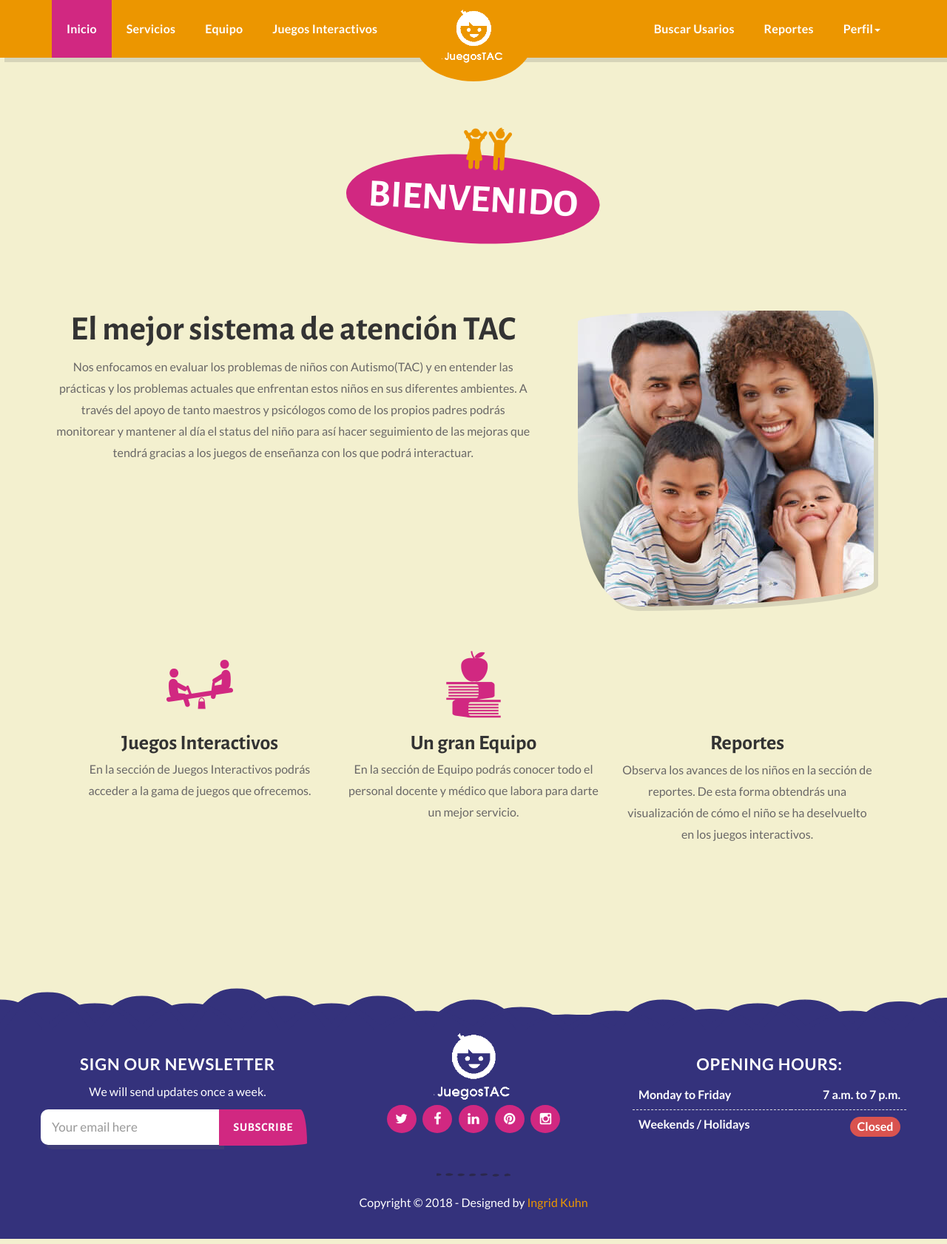
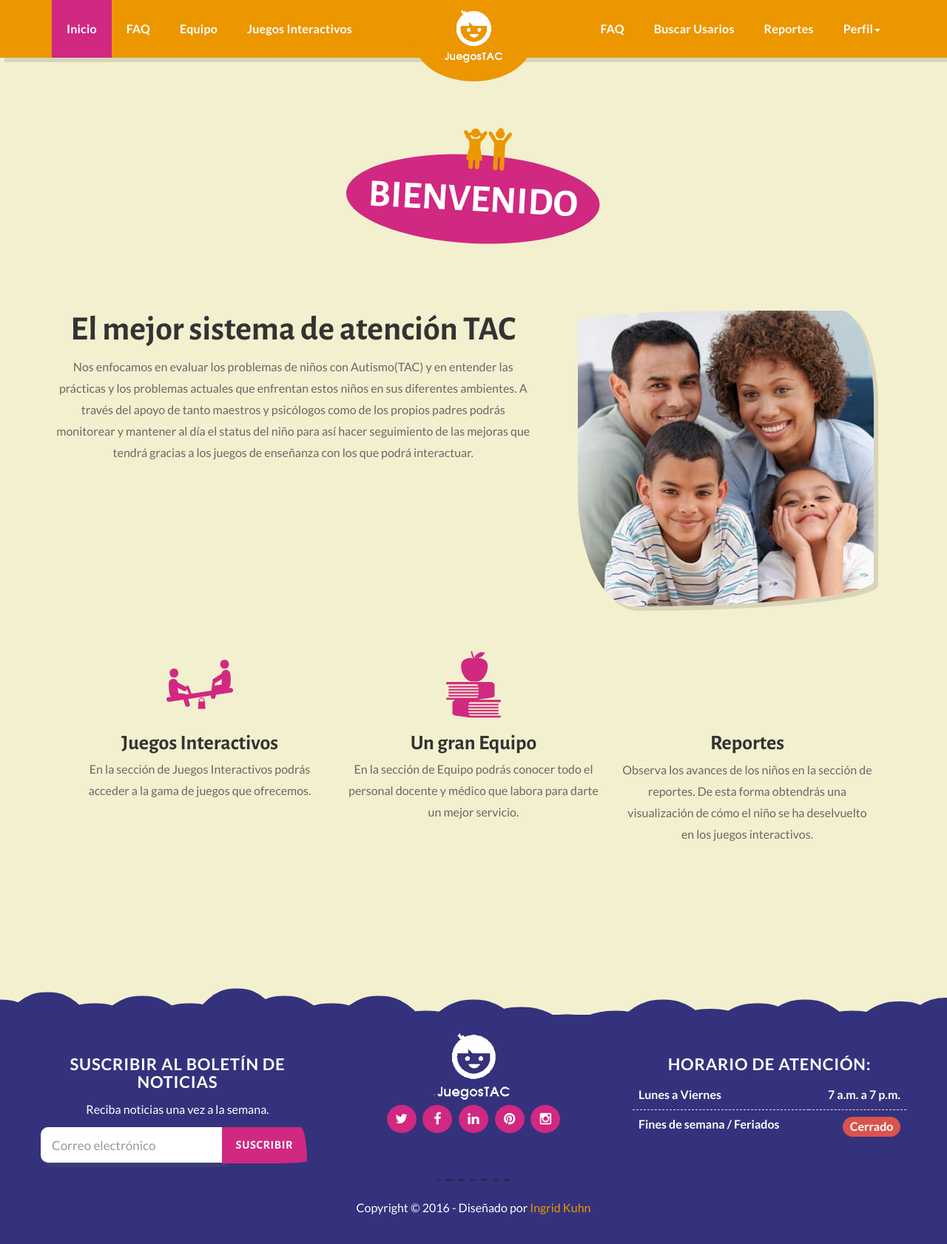
Before and after one commit to veromazu/Interfaces, a Django app: template template/welcome.html in a window 1280 px wide. Shown: the whole page at 74% size. Run offline with Django 3.2, Linux system fonts and the light colour scheme; the template is opened without the code that fills it, so the values that code supplies are empty; some libraries are stand-ins or nearby versions; some web fonts are replaced.

Commit message:
Home2 listo

```diff
--- a/template/welcome.html
+++ b/template/welcome.html
@@ -66,14 +66,15 @@
 		  <div class="container">
                <ul class="nav navbar-nav page-scroll navbar-left">
                   <li><a href="#page-top">Inicio</a></li>
-                  <li><a href="#services">Servicios</a></li>
+                  <li><a href="#services">FAQ</a></li>
                   <li><a href="#team">Equipo</a></li>
                   <li><a href="#activities">Juegos Interactivos</a></li>
                </ul>
                <ul class="nav navbar-nav page-scroll navbar-right">
                   <!-- Dropdown -->
-                  <li><a href="#prices">Buscar Usarios</a></li>
-                  <li><a href="#contact">Reportes</a></li>
+                  <li><a href="#FAQ">FAQ</a></li>
+                  <li><a href="#search">Buscar Usarios</a></li>
+                  <li><a href="#report">Reportes</a></li>
                   <li class="dropdown active">
                      <a href="#" class="dropdown-toggle" data-toggle="dropdown">Perfil<b class="caret"></b></a>
                      <ul class="dropdown-menu">
@@ -210,17 +211,18 @@
             <div class="container-fluid">
                 <!-- Newsletter -->
                 <div class="col-lg-4 col-md-6 text-center res-margin">
-               <h6 class="text-light">Sign our Newsletter</h6>
-               <p>We will send updates once a week.</p>
+                    <h6 class="text-light">Suscribir al boletín de noticias</h6>
+                    <p>Reciba noticias una vez a la semana.</p>
                     <!-- Form -->
                     <div id="mc_embed_signup">
-                  <form action="//yourlist.us12.list-manage.com/subscribe/post?u=04e646927a196552aaee78a7b&id=111" method="post" id="mc-embedded-subscribe-form" name="mc-embedded-subscribe-form" class="validate" target="_blank" novalidate>
+                        <form action="//yourlist.us12.list-manage.com/subscribe/post?u=04e646927a196552aaee78a7b&id=111" method="post" id="mc-embedded-subscribe-form"
+                            name="mc-embedded-subscribe-form" class="validate" target="_blank" novalidate>
                             <div id="mc_embed_signup_scroll">
                                 <div class="mc-field-group">
                                     <div class="input-group">
-                              <input class="form-control input-lg required email" type="email" value="" name="EMAIL" placeholder="Your email here" id="mce-EMAIL">
+                                        <input class="form-control input-lg required email" type="email" value="" name="EMAIL" placeholder="Correo electrónico" id="mce-EMAIL">
                                         <span class="input-group-btn">
-                              <input type="submit" value="Subscribe" name="subscribe" id="mc-embedded-subscribe" class="btn">
+                                            <input type="submit" value="Suscribir" name="subscribe" id="mc-embedded-subscribe" class="btn">
                                         </span>
                                     </div>
                                     <!-- Subscription results -->
@@ -240,31 +242,45 @@
                 <!-- /col-lg-4 -->
                 <!-- Bottom Credits -->
                 <div class="col-lg-4 col-md-6 res-margin">
-               <a href="#page-top"><img src="img/logo.png"  alt="" class="center-block"></a>
+                    <a href="#page-top">
+                        <img src="img/logo.png" alt="" class="center-block">
+                    </a>
                     <!-- social-icons -->
                     <div class="social-media">
-                  <a href="#" title=""><i class="fa fa-twitter"></i></a>
-                  <a href="#" title=""><i class="fa fa-facebook"></i></a>
-                  <a href="#" title=""><i class="fa fa-linkedin"></i></a>
-                  <a href="#" title=""><i class="fa fa-pinterest"></i></a>
-                  <a href="#" title=""><i class="fa fa-instagram"></i></a>
+                        <a href="#" title="">
+                            <i class="fa fa-twitter"></i>
+                        </a>
+                        <a href="#" title="">
+                            <i class="fa fa-facebook"></i>
+                        </a>
+                        <a href="#" title="">
+                            <i class="fa fa-linkedin"></i>
+                        </a>
+                        <a href="#" title="">
+                            <i class="fa fa-pinterest"></i>
+                        </a>
+                        <a href="#" title="">
+                            <i class="fa fa-instagram"></i>
+                        </a>
                     </div>
                 </div>
                 <!-- /col-lg-4 -->
                 <!-- Opening Hours -->
                 <div class="col-lg-4 col-md-12 text-center">
                     <!-- Sign-->
-               <h6 class="text-light">Opening Hours:</h6>
+                    <h6 class="text-light">Horario de atención:</h6>
                     <!-- Table-->
                     <table class="table">
                         <tbody>
                             <tr>
-                        <td class="text-left">Monday to Friday</td>
-                        <td class="text-right">7 a.m. to 7 p.m.</td>
+                                <td class="text-left">Lunes a Viernes</td>
+                                <td class="text-right">7 a.m. a 7 p.m.</td>
                             </tr>
                             <tr>
-                        <td class="text-left">Weekends / Holidays</td>
-                        <td class="text-right"><span class="label label-danger">Closed</span></td>
+                                <td class="text-left">Fines de semana / Feriados</td>
+                                <td class="text-right">
+                                    <span class="label label-danger">Cerrado</span>
+                                </td>
                             </tr>
                         </tbody>
                     </table>
@@ -273,11 +289,15 @@
             </div>
             <!-- / container -->
             <hr>
-         <p>Copyright © 2018 - Designed by  <a href="http://www.ingridkuhn.com">Ingrid Kuhn</a></p>
+            <p>Copyright © 2016 - Diseñado por
+                <a href="http://www.ingridkuhn.com">Ingrid Kuhn</a>
+            </p>
             <!-- /container -->
             <!-- Go To Top Link -->
             <div class="page-scroll hidden-sm hidden-xs">
-            <a href="#page-top" class="back-to-top"><i class="fa fa-angle-up"></i></a>
+                <a href="#page-top" class="back-to-top">
+                    <i class="fa fa-angle-up"></i>
+                </a>
             </div>
         </footer>
         <!-- /footer ends -->
```
Lines whose indentation alone changed are shown as unchanged.
